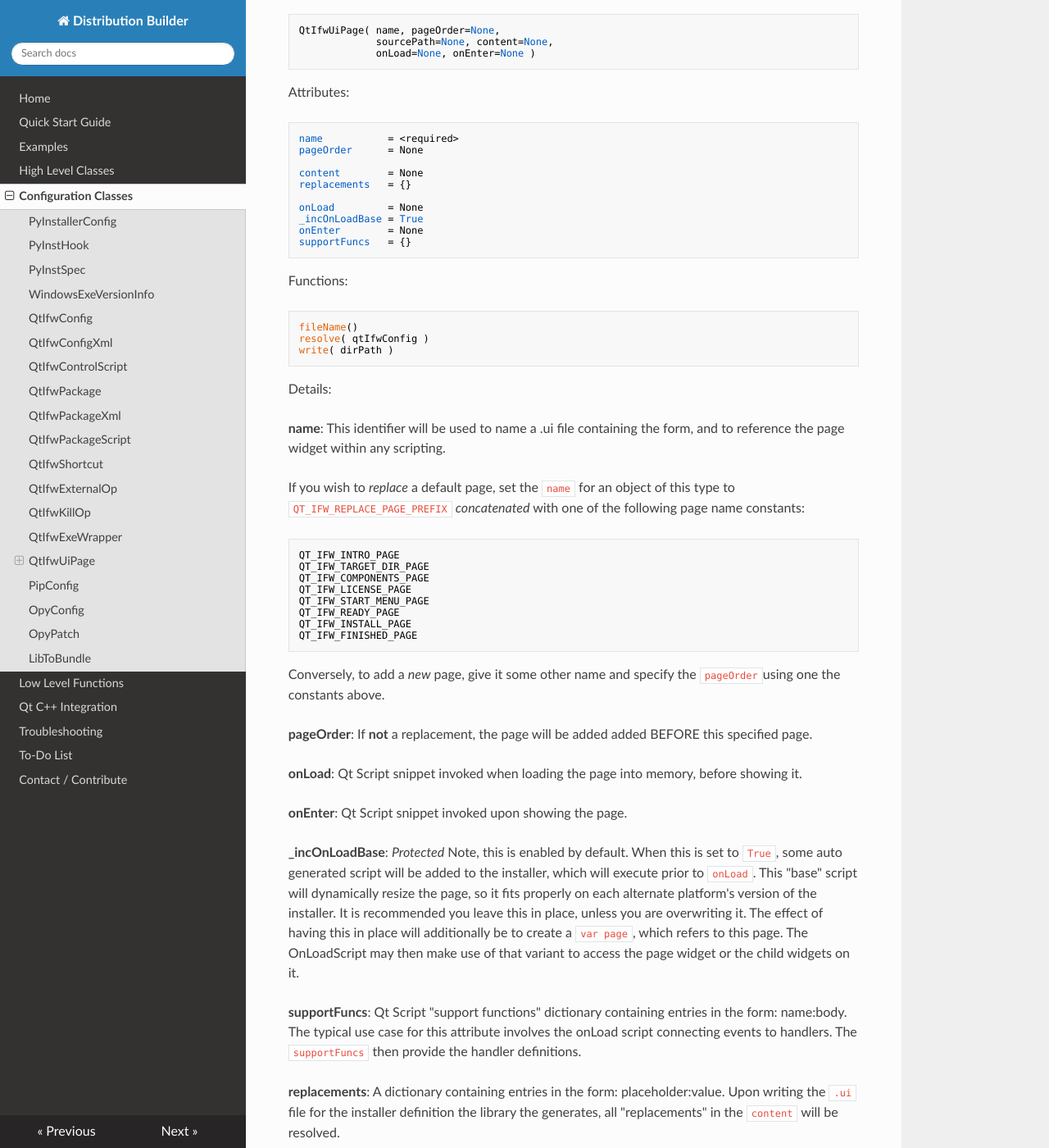
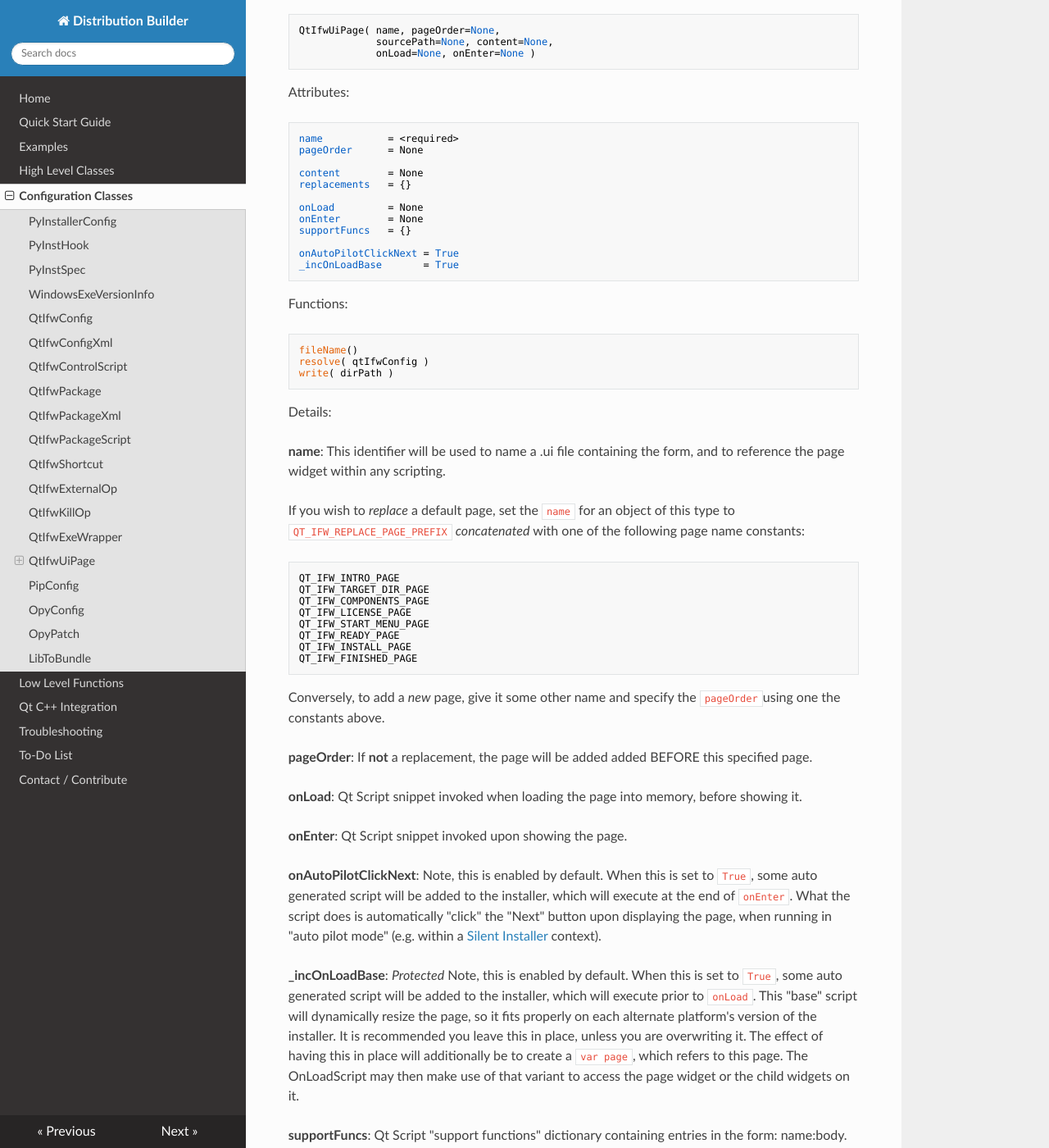
Before and after one commit to BuvinJT/distbuilder, an MkDocs documentation site: the page built from docs/ConfigClasses.md, in a window 1280 px wide and 1400 px high, scrolled down 15581 px. Shown: the whole window at 82% size. Built offline with MkDocs 1.6.1, drawn with Linux system fonts in a browser that asks for light colours; nearby versions of some CDN libraries; old or Windows-style settings are respelled for this version of MkDocs.

Commit message:
Patched glitch in silent installer, adding / implementing QtIfwUiPage feature "onAutoPilotClickNext", such that the custom QtIfwTargetDirPage now includes that mechanism.

```diff
--- a/docs/ConfigClasses.md
+++ b/docs/ConfigClasses.md
@@ -814,9 +814,11 @@ Attributes:
     replacements   = {}
 
     onLoad         = None
-    _incOnLoadBase = True
     onEnter        = None
     supportFuncs   = {}
+
+    onAutoPilotClickNext = True
+    _incOnLoadBase       = True
 
 Functions:
 
@@ -850,9 +852,18 @@ this specified page.
 
 **onEnter**: Qt Script snippet invoked upon showing the page.
 
-**_incOnLoadBase**: *Protected* Note, this is enabled by default. When this is set to `True`, some auto generated script will be added to the installer, which will execute prior to `onLoad`.  This "base" script will dynamically resize the page, so it fits properly on each alternate platform's version of the installer.
+**onAutoPilotClickNext**: Note, this is enabled by default. When this is set to `True`, some
+auto generated script will be added to the installer, which will execute at the end of  `onEnter`.  What the script does is automatically "click" the "Next" button upon displaying the page, when running in "auto pilot mode" (e.g. within a
+[Silent Installer](LowLevel.md#silent-installers) context).
+
+**_incOnLoadBase**: *Protected* Note, this is enabled by default. When this is set to `True`,
+some auto generated script will be added to the installer, which will execute prior to
+`onLoad`.  This "base" script will dynamically resize the page, so it fits properly on each
+alternate platform's version of the installer.
 It is recommended you leave this in place, unless you are overwriting it. The
-effect of having this in place will additionally be to create a `var page`, which refers to this page. The OnLoadScript may then make use of that variant to access the page widget or the child widgets on it.
+effect of having this in place will additionally be to create a `var page`, which refers to
+this page. The OnLoadScript may then make use of that variant to access the page widget or the
+child widgets on it.
 
 **supportFuncs**: Qt Script "support functions" dictionary containing entries in the form: name:body.
 The typical use case for this attribute involves the onLoad script connecting events
```
Also changed, not shown: 1 other file.
